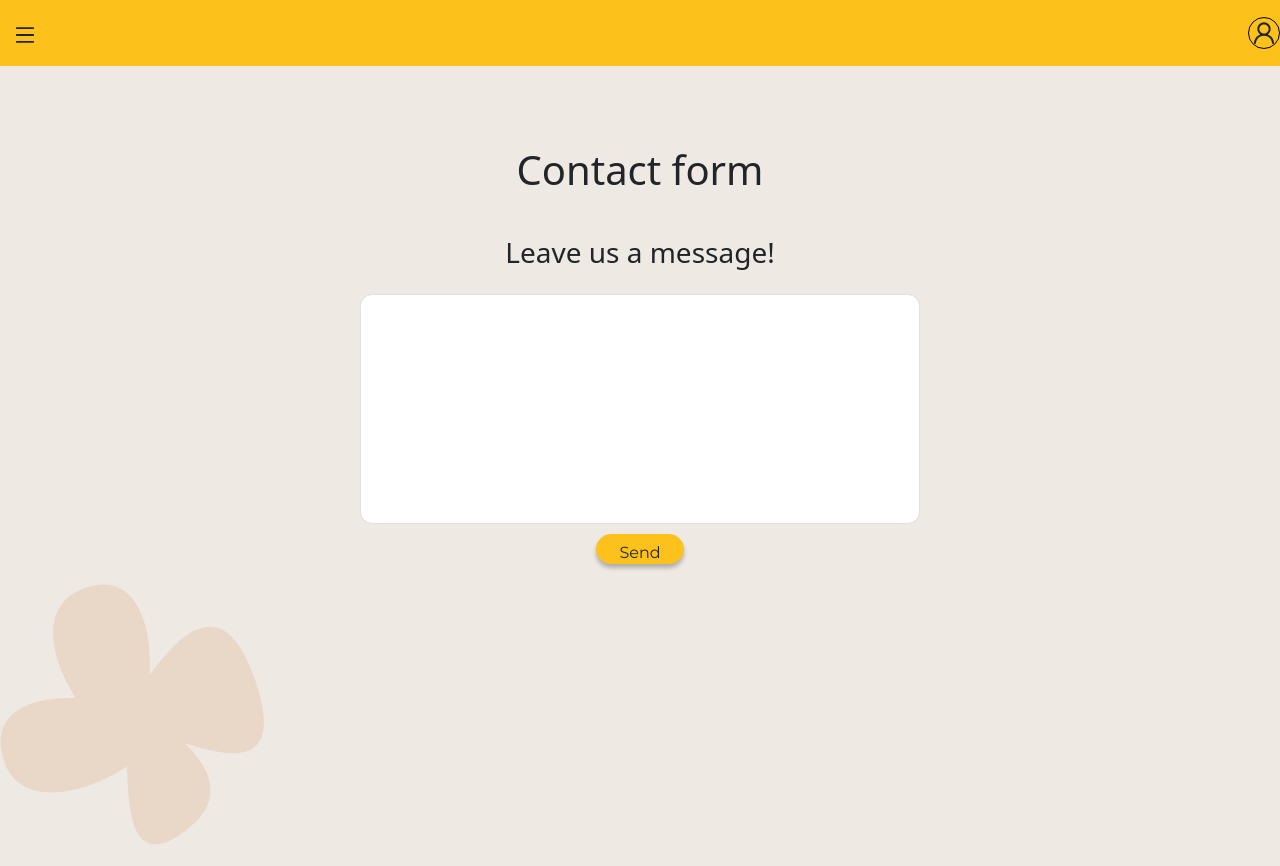
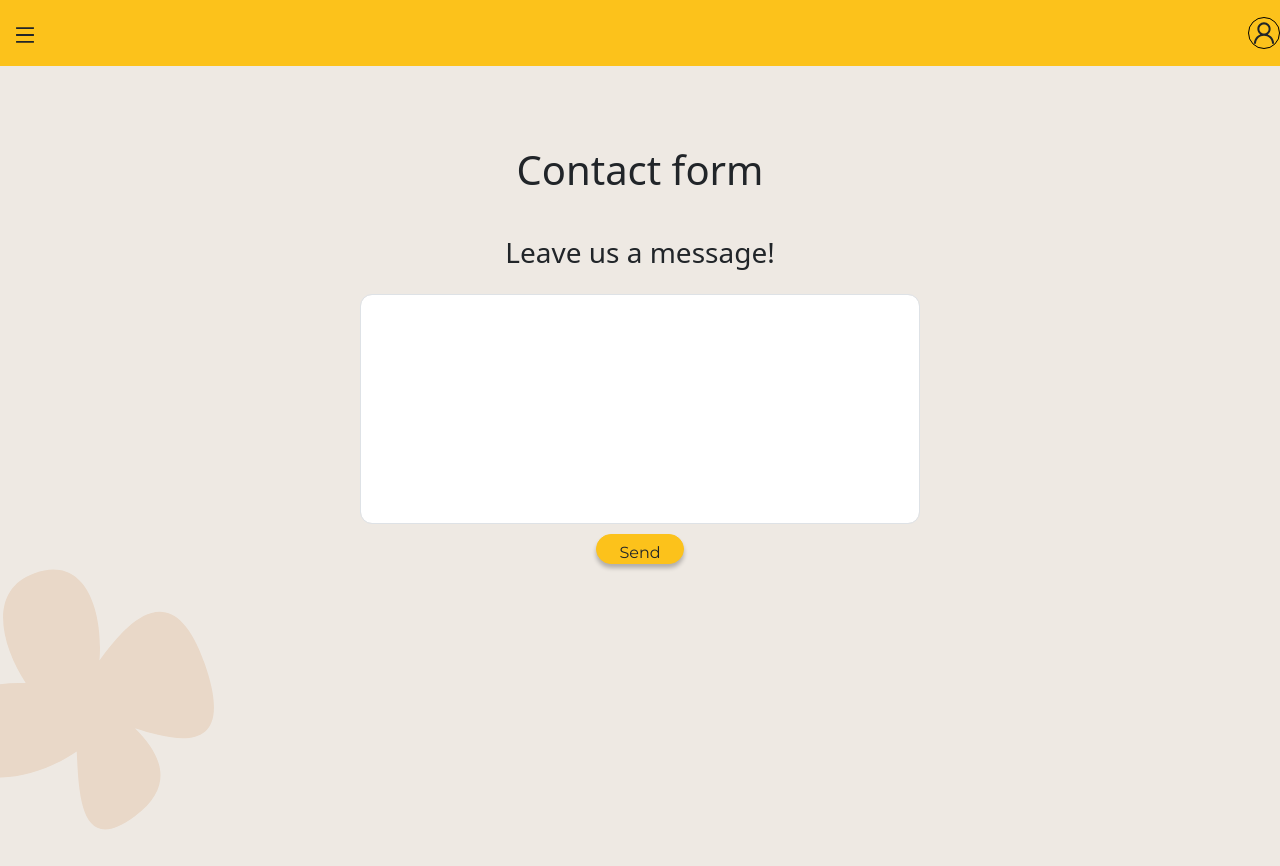
Before and after one commit to JoelMartinHernandez/S-COOL, a Next.js app in the folder frontend/: page /contact in a window 1280 px wide. Built offline with nearby package versions, Linux system fonts and the light colour scheme.

Commit message:
contact page flower fixed

```diff
--- a/frontend/app/contact/ContactUsPage.css
+++ b/frontend/app/contact/ContactUsPage.css
@@ -1,6 +1,7 @@
 .contact-page {
   background-color: #EEE9E3;
   height: 100vh;
+  overflow: hidden;
 }
 
 .contact-form-container {
@@ -32,12 +33,14 @@
 .contact-page h3.contact-title {
   text-align: center;
   margin-bottom: -20px;
+
 }
 
 
 .flower{
-  background-color: #EEE9E3;
-
+  background-color: transparent;
+  margin-left: -50px;
+  margin-top: -15px;
 }
 #flower{
   width: 263.63px;
```
